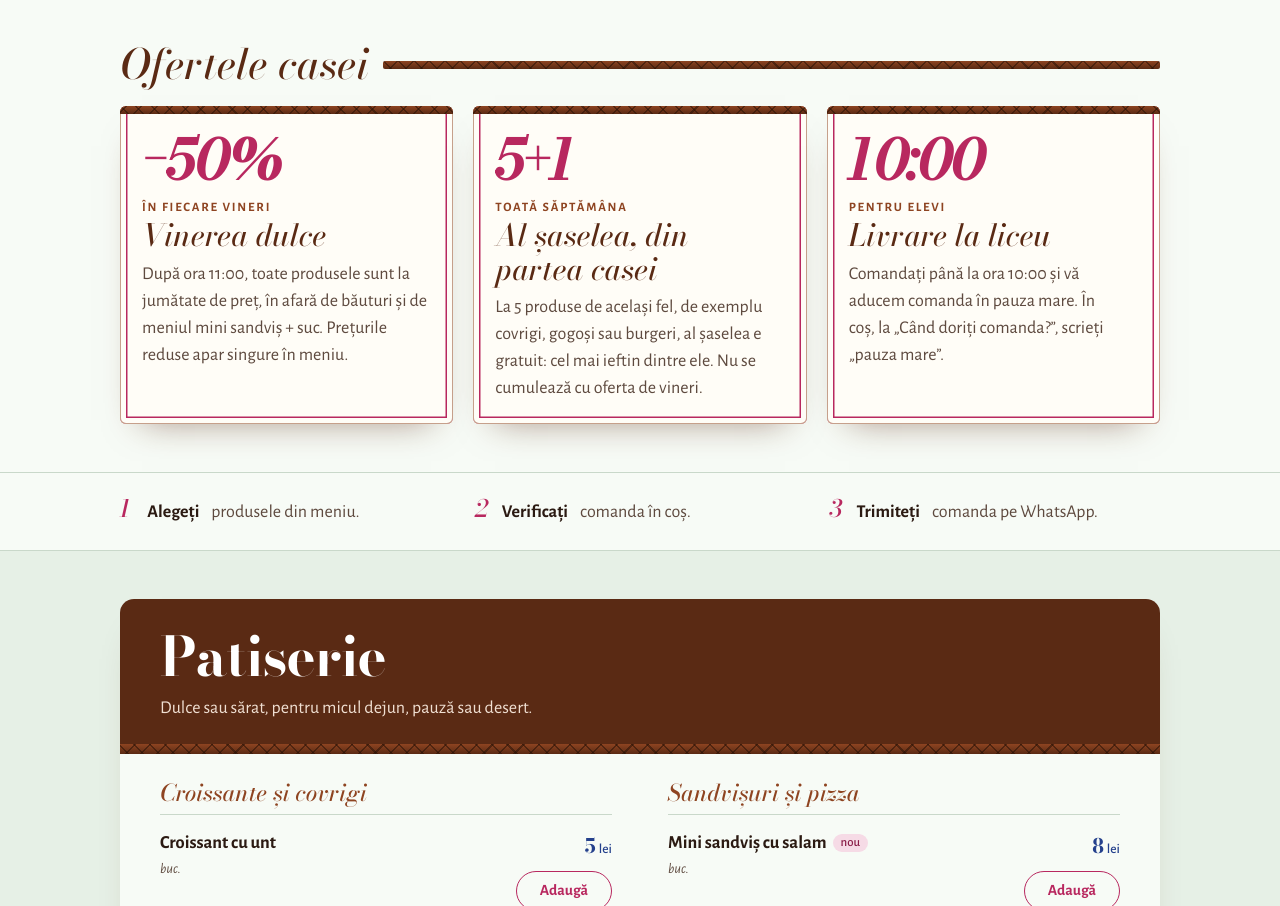
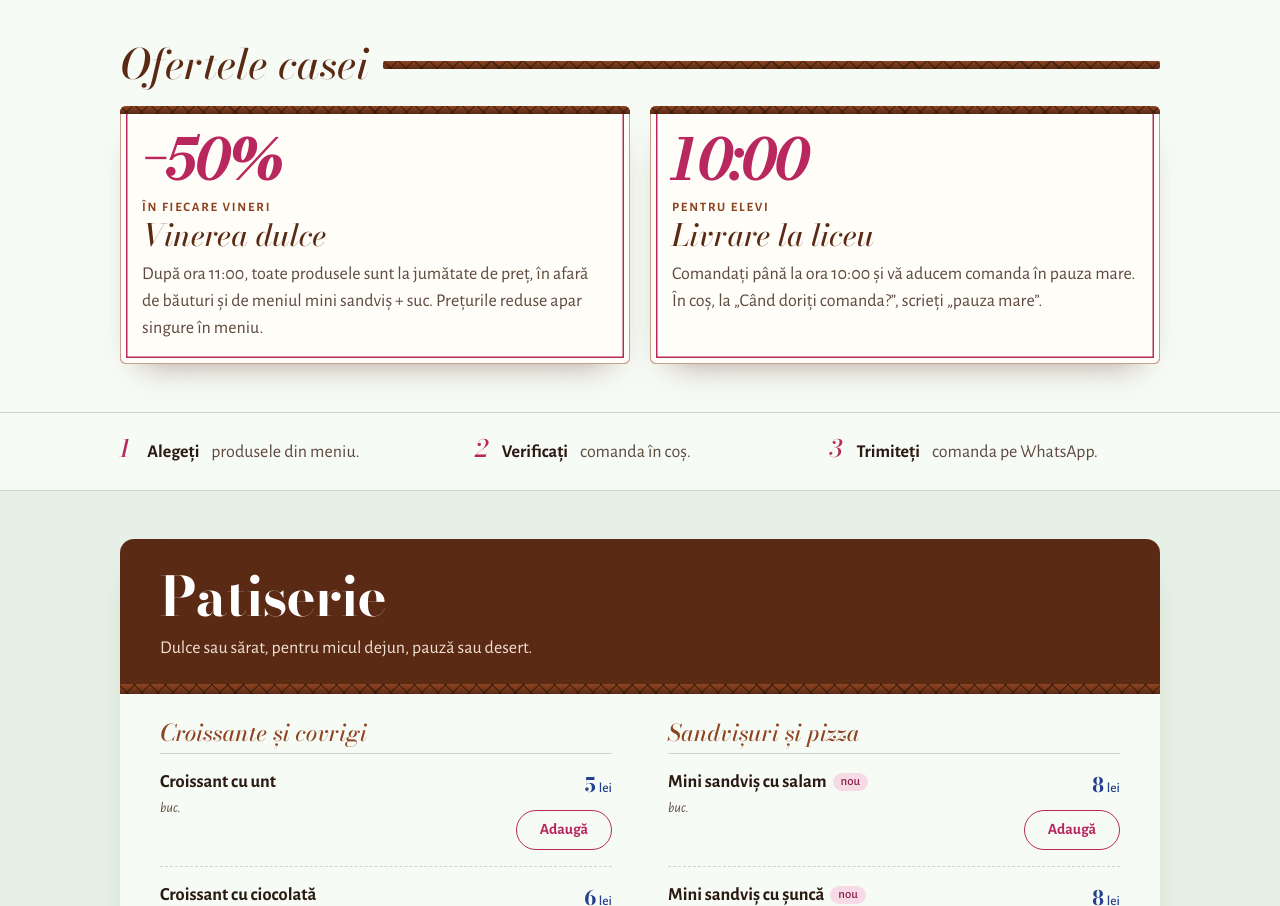
Before and after one commit to rosuflaviusalin/vitrina_cu_delicii, a plain HTML site: page index.html in a window 1280 px wide. Shown: the part 800-1706 px from the top of the page. Drawn offline with nearby package versions, Linux system fonts and the light colour scheme.

Commit message:
Switch off the 5+1 offer, keep only the Friday half price
The 5+1 card is hidden in the markup and fivePlusOne is false, so the
offer can be turned back on later. Offer cards now share the row equally
whatever their number.

Co-Authored-By: Claude Opus 5.5 <noreply@anthropic.com>

```diff
--- a/css/styles.css
+++ b/css/styles.css
@@ -449,7 +449,7 @@ a { color: inherit; }
 
 @media (min-width: 760px) {
   .offers__inner { padding-block: 44px 48px; }
-  .offers__list { grid-template-columns: repeat(3, 1fr); gap: 20px; }
+  .offers__list { grid-auto-flow: column; grid-auto-columns: 1fr; gap: 20px; }
 }
 
 .item__old {
--- a/index.html
+++ b/index.html
@@ -98,7 +98,7 @@
             </div>
             <span class="offer__stamp" aria-label="Oferta este activă acum">Acum</span>
           </article>
-          <article class="offer" data-offer="five">
+          <article class="offer" data-offer="five" hidden>
             <p class="offer__figure" aria-hidden="true">5+1</p>
             <div>
               <p class="offer__kicker">Toată săptămâna</p>
--- a/js/menu.js
+++ b/js/menu.js
@@ -16,7 +16,7 @@ window.SHOP = {
   // Ofertele: puneți `false` ca să opriți una.
   offers: {
     fridayHalfPrice: true, // vinerea, de la ora 11:00 (ora României), jumătate de preț
-    fivePlusOne: true,     // la 5 produse din aceeași familie, cel mai ieftin dintre 6 e gratuit
+    fivePlusOne: false,    // la 5 produse din aceeași familie, cel mai ieftin dintre 6 e gratuit
   },
   hours: [
     ["Luni – Vineri", "07:00 – 14:30"],
```
Also changed, not shown: 1 other file.
